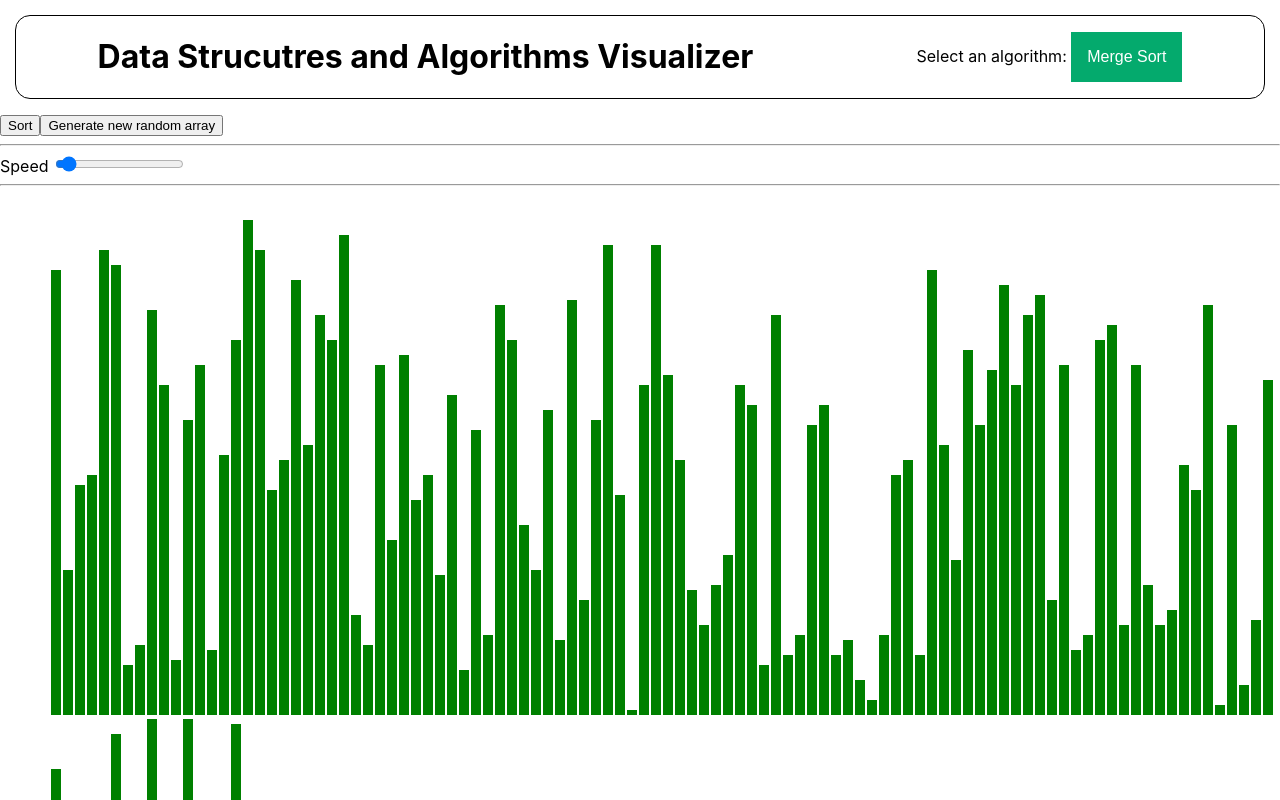
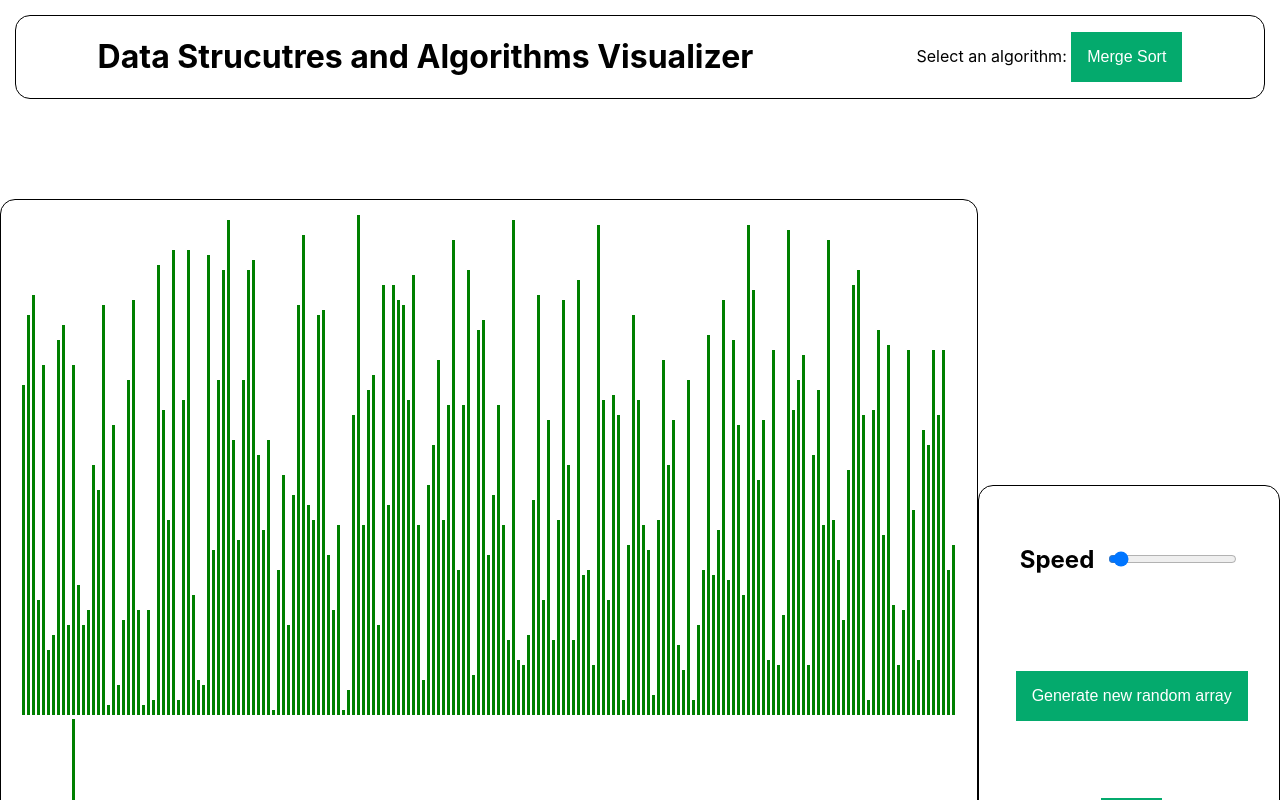
Before and after one commit to karam-qaoud/Data-Structures-and-Algorithms-Visualizer, a React (Create React App) app: page / in a window 1280 px wide. Shown: the top 800 px of the page. Built offline with nearby package versions, Linux system fonts and the light colour scheme.

Commit message:
style: add styling to main animation page

```diff
--- a/src/components/MergeSortVisualization.css
+++ b/src/components/MergeSortVisualization.css
@@ -1,12 +1,55 @@
 .bar {
   display: inline-block;
   margin: 0 1px;
-  width: 10px;
+  width: 3px;
   background-color: green;
 }
 
+.controls {
+  position: inherit;
+  border: solid thin black;
+  width: 320px;
+  height: 400px;
+  border-radius: 15px;
+  display: flex;
+  flex-direction: column;
+  justify-content: space-around;
+  align-items: center;
+}
+
+.controls-animation {
+  margin-top: 100px;
+  display: flex;
+  flex-direction: row;
+  justify-content: space-around;
+  align-items: center;
+}
+
+.btn {
+  background-color: #04aa6d;
+  color: white;
+  padding: 16px;
+  font-size: 16px;
+  border: none;
+  margin-left: 5px;
+}
+
+.btn:hover {
+  cursor: pointer;
+  background-color: #3e8e41;
+}
+
+.speed-control {
+  display: flex;
+  flex-direction: row;
+  justify-content: space-between;
+  align-items: center;
+}
+
 .barsList {
-  position: absolute;
-  top: 220px;
-  left: 50px;
+  border: thin solid black;
+  border-radius: 15px;
+  padding-top: 15px;
+  padding-left: 20px;
+  padding-right: 20px;
 }
--- a/src/components/MergeSortVisualization.tsx
+++ b/src/components/MergeSortVisualization.tsx
@@ -51,7 +51,7 @@ function mergeTwoSortedIntervals(arr, left, mid, right, arrCopy, sortingSteps) {
 
 function generateRandomArray() {
   const arr: number[] = [];
-  for (let i = 0; i < 120; i++) {
+  for (let i = 0; i < 200; i++) {
     arr.push(Math.round(Math.random() * 100));
   }
   return arr;
@@ -104,41 +104,44 @@ function MergeSortVisualization(): JSX.Element {
   }
 
   return (
-    <div>
-      <button
-        onClick={() => {
-          runSortingVisualization();
-          setHasANewArrayBeenGenerated(false);
-        }}
-        disabled={!isAnimationDone || !hasANewArrayBeenGenerated}
-      >
-        Sort
-      </button>
-
-      <button
-        onClick={() => {
-          setArrToSort(generateRandomArray());
-          setHasANewArrayBeenGenerated(true);
-        }}
-        disabled={!isAnimationDone}
-      >
-        Generate new random array
-      </button>
-      <hr />
-      <label htmlFor="speedSlider"> Speed </label>
-      <input
-        type="range"
-        onChange={setAnimationSpeed}
-        min={0}
-        max={1000}
-        step={1}
-        className="speed-slider"
-      ></input>
-      <hr />
+    <div className="controls-animation">
       <div className="barsList">
         {arrToSort.map((num, i) => (
           <div className="bar" style={{ height: `${num * 5}px` }} key={i}></div>
         ))}
+      </div>
+      <div className="controls">
+        <div className="speed-control">
+          <h2> Speed  </h2>
+          <input
+            type="range"
+            onChange={setAnimationSpeed}
+            min={0}
+            max={1000}
+            step={1}
+            className="speed-slider"
+          ></input>
+        </div>
+        <button
+          className="btn"
+          onClick={() => {
+            setArrToSort(generateRandomArray());
+            setHasANewArrayBeenGenerated(true);
+          }}
+          disabled={!isAnimationDone}
+        >
+          Generate new random array
+        </button>
+        <button
+          className="btn"
+          onClick={() => {
+            runSortingVisualization();
+            setHasANewArrayBeenGenerated(false);
+          }}
+          disabled={!isAnimationDone || !hasANewArrayBeenGenerated}
+        >
+          Sort
+        </button>
       </div>
     </div>
   );
```
